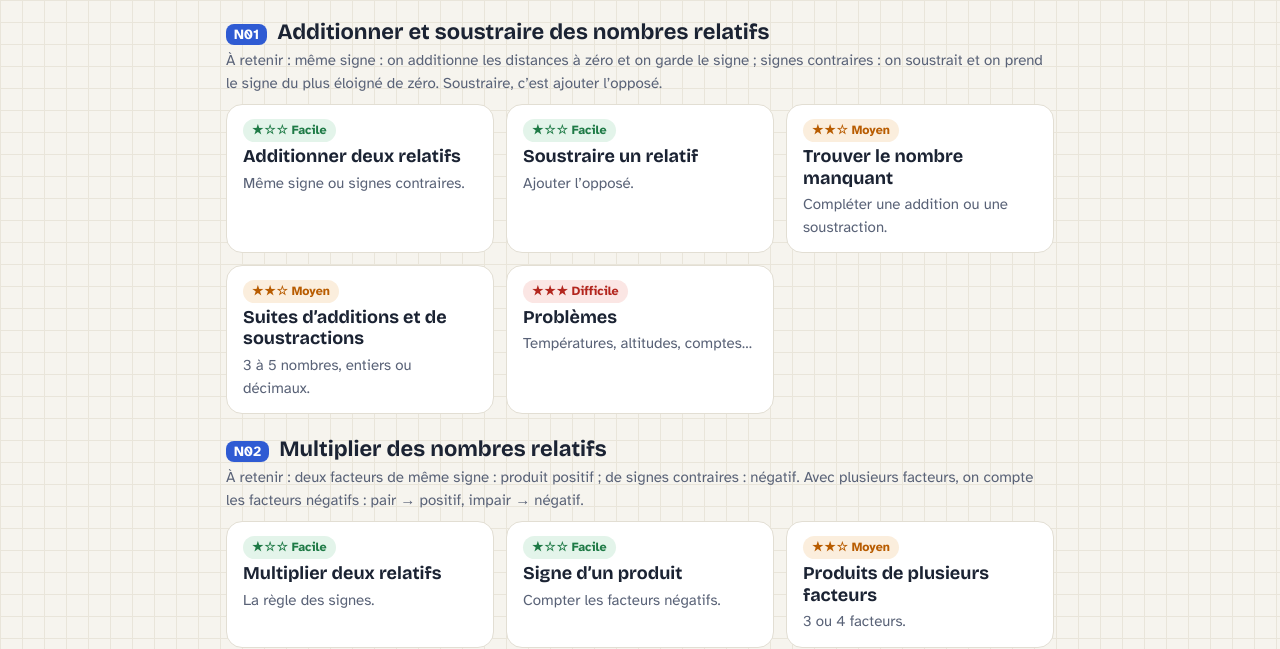
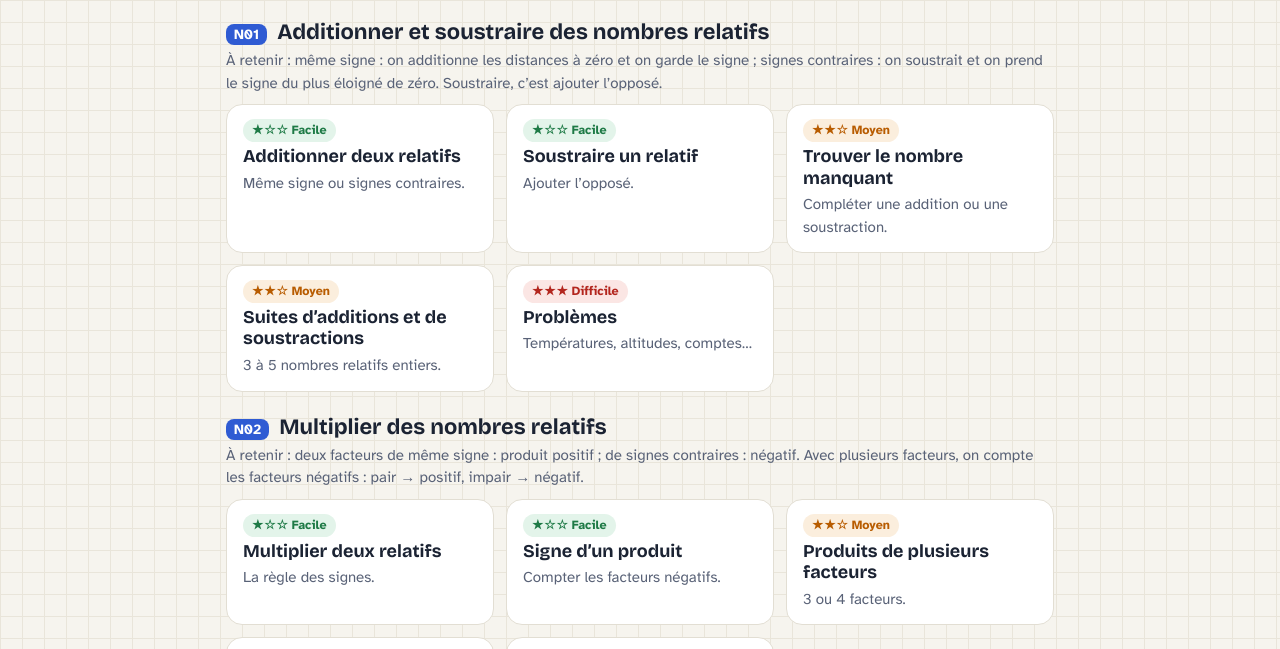
Before and after one commit to ThibaudPluchet/maths-pluchet, a plain HTML site: page exos/4e-s01.html in a window 1280 px wide. Shown: the part 132-781 px from the top of the page. Drawn offline with nearby package versions, Linux system fonts and the light colour scheme.

Commit message:
4e N01 : suites d'additions et de soustractions en entiers relatifs seulement
Co-Authored-By: Claude Opus 5.5 <noreply@anthropic.com>
Claude-Session: https://claude.ai/code/session_01DmGPwmLd9b6rXdERUXnQ7h

```diff
--- a/exos/4e-s01.html
+++ b/exos/4e-s01.html
@@ -67,9 +67,9 @@ var EX = [
     else if (t === 1){ q = '? + ' + pf(a) + ' = ' + fr(a + x); st = ['? = ' + fr(a + x) + ' ' + MINUS + ' ' + pf(a) + ' = ' + fr(x) + '.']; }
     else { q = '? ' + MINUS + ' ' + pf(a) + ' = ' + fr(x - a); st = ['? = ' + fr(x - a) + ' + ' + pf(a) + ' = ' + fr(x) + '.']; }
     return {type: 'num', q: q.replace(/^\(([^)]*)\)/, '$1'), v: x, steps: st.concat(['Vérification : on remplace ? par ' + fr(x) + ' et on retrouve l’égalité.'])}; }},
- {id: 'n01d', lv: 2, n: 'N01', t: 'Suites d’additions et de soustractions', d: '3 à 5 nombres, entiers ou décimaux.', c: 'Calcule.', a: 'Transforme les soustractions en additions de l’opposé, puis regroupe les positifs d’un côté et les négatifs de l’autre.',
-  g: function(){ var k = rnd(3, 5), dec = Math.random() < 0.3, T = [], ops = [], s = 0;
-    for (var i = 0; i < k; i++){ var v = dec ? cl(rnz(-90, 90) / 10) : rnz(-25, 25); T.push(v); ops.push(i ? pick(['+', MINUS]) : '+'); s = cl(s + (ops[i] === '+' ? v : -v)); }
+ {id: 'n01d', lv: 2, n: 'N01', t: 'Suites d’additions et de soustractions', d: '3 à 5 nombres relatifs entiers.', c: 'Calcule.', a: 'Transforme les soustractions en additions de l’opposé, puis regroupe les positifs d’un côté et les négatifs de l’autre.',
+  g: function(){ var k = rnd(3, 5), T = [], ops = [], s = 0;
+    for (var i = 0; i < k; i++){ var v = rnz(-25, 25); T.push(v); ops.push(i ? pick(['+', MINUS]) : '+'); s = cl(s + (ops[i] === '+' ? v : -v)); }
     var q = T.map(function(v, i){ return i ? ' ' + ops[i] + ' ' + pf(v) : fr(v); }).join('') + ' = ?';
     var ad = T.map(function(v, i){ return ops[i] === '+' ? v : cl(-v); }), pos = ad.filter(function(v){ return v > 0; }), neg = ad.filter(function(v){ return v < 0; });
     var sp = cl(pos.reduce(function(a, b){ return a + b; }, 0)), sn = cl(neg.reduce(function(a, b){ return a + b; }, 0));
```
